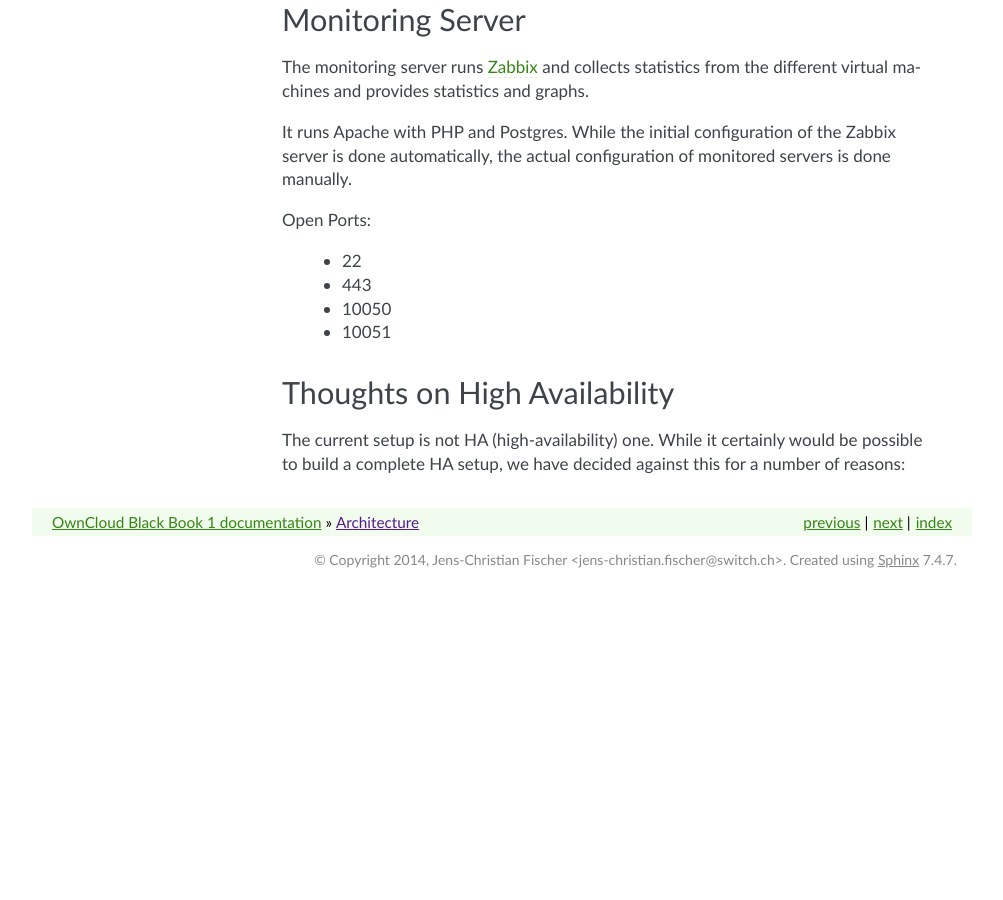
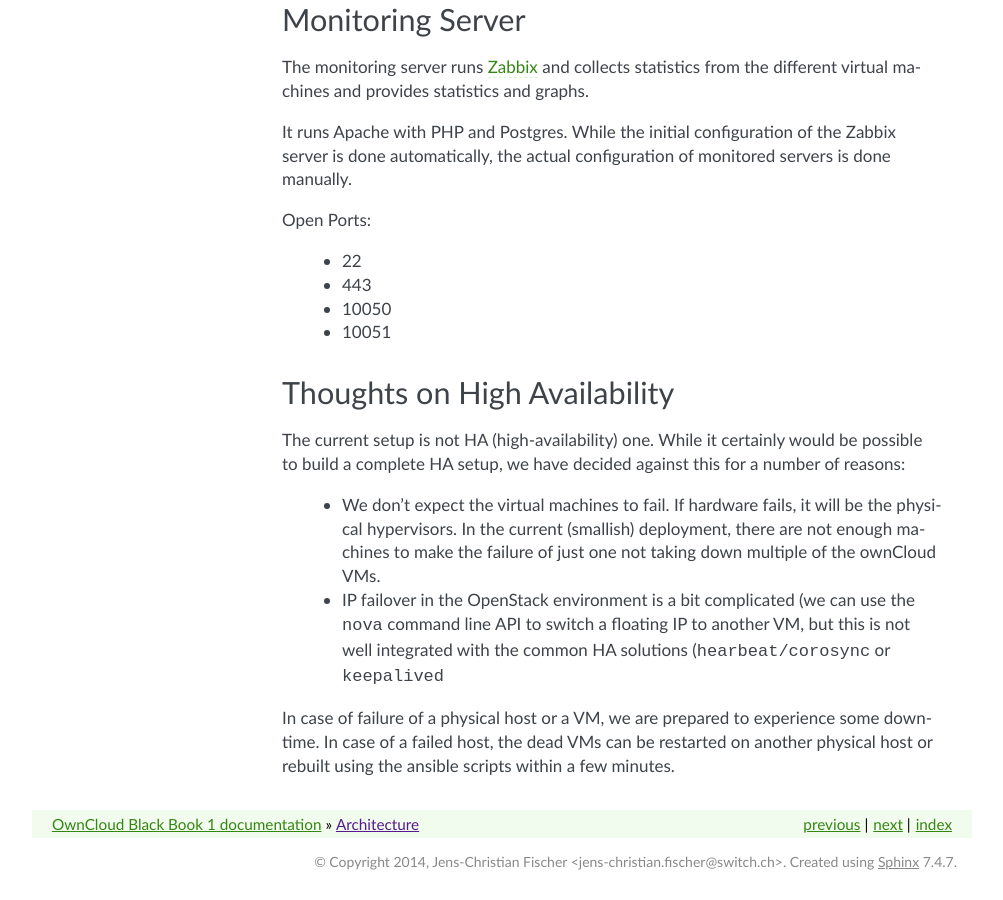
Before and after one commit to switch-ch/cloudservice-owncloud, a Sphinx documentation site: the page built from source/architecture.rst, in a window 1280 px wide and 900 px high, scrolled down 4465 px. Shown: the whole window, without its empty margins (138-1141 px from the left). Built offline with Sphinx 7.4.7, drawn with Linux system fonts in a browser that asks for light colours; before the commit the page ends 5063 px from its top, so only the background shows below that.

Commit message:
updated notes on High Availability

```diff
--- a/source/architecture.rst
+++ b/source/architecture.rst
@@ -216,6 +216,19 @@ The current setup is not HA (high-availability) one. While it certainly would be
 possible to build a complete HA setup, we have decided against this for a number
 of reasons:
 
+  * We don't expect the virtual machines to fail. If hardware fails, it will be
+    the physical hypervisors. In the current (smallish) deployment, there are not
+    enough machines to make the failure of just one not taking down multiple of
+    the ownCloud VMs.
+  * IP failover in the OpenStack environment is a bit complicated (we can use
+    the ``nova`` command line API to switch a floating IP to another VM, but this
+    is not well integrated with the common HA solutions (``hearbeat/corosync`` or
+    ``keepalived``
+
+In case of failure of a physical host or a VM, we are prepared to experience some
+downtime. In case of a failed host, the dead VMs can be restarted on another physical
+host or rebuilt using the ansible scripts within a few minutes.
+
 
 
 .. links
```
